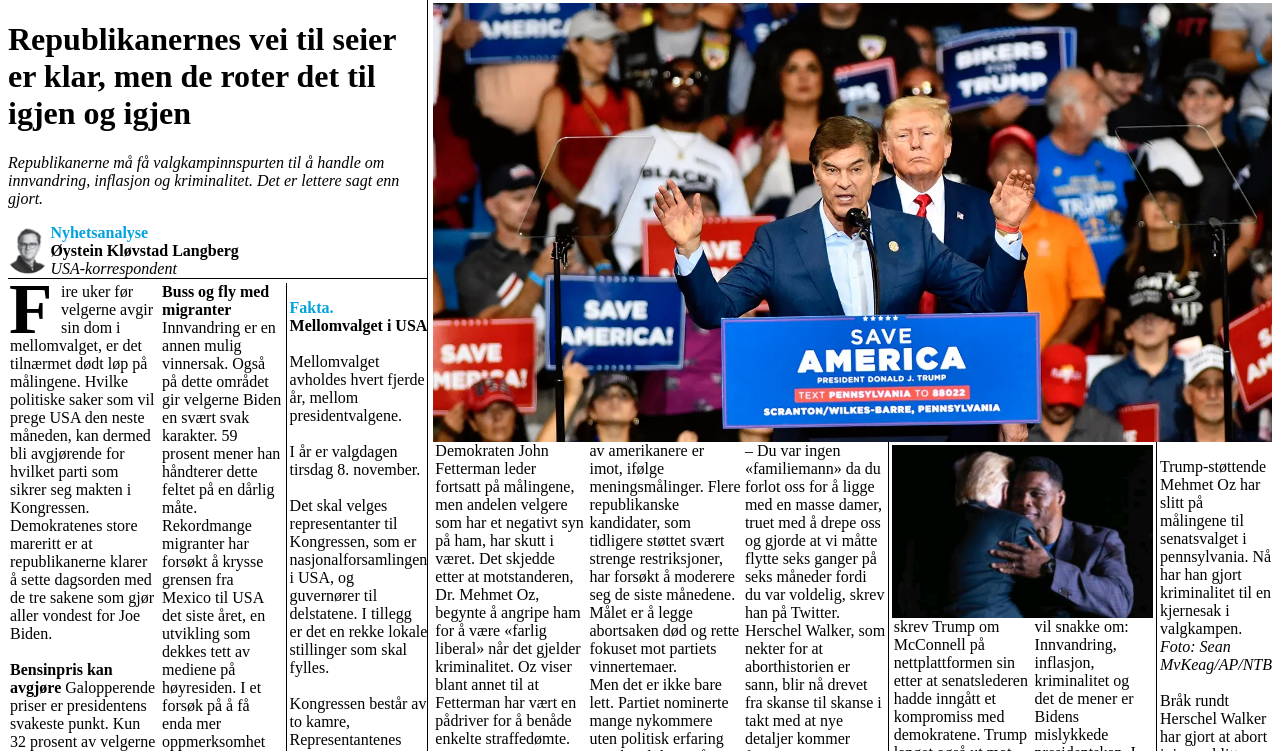
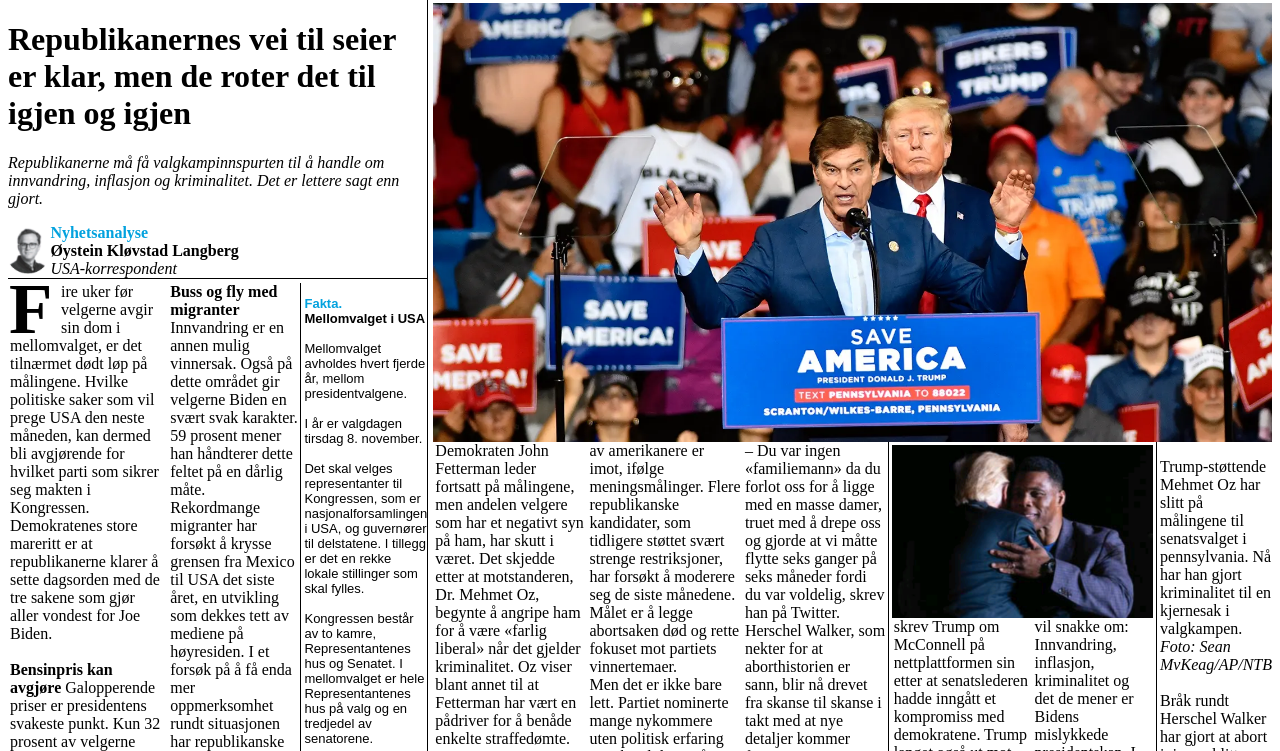
Before and after one commit to Victorkem/Oblig2, a plain HTML site: page index.html in a window 1280 px wide. Shown: the part 49-800 px from the top of the page. Drawn offline with Linux system fonts and the light colour scheme.

Commit message:
Endret font på ''Faktaboks" og gjort teksten litt mindre

```diff
--- a/style.css
+++ b/style.css
@@ -73,6 +73,8 @@ article {
 #vsFakta{
     margin-left: 3px;
     width: 110%;
+    font-family: Arial, Helvetica, sans-serif;
+    font-size: small;
 }
 #hsTextContainer{
     display: inline-flex;
```
